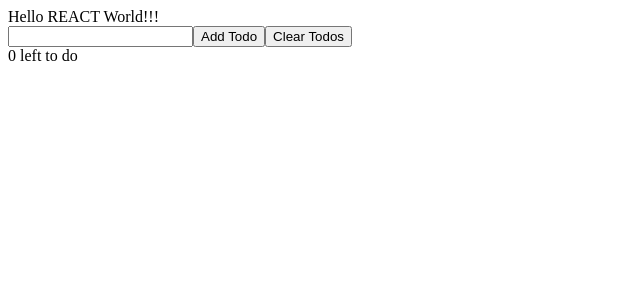
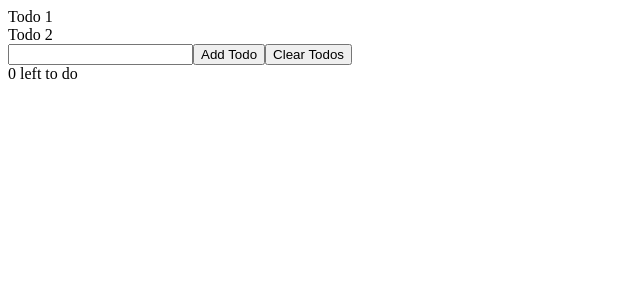
Before and after one commit to BlasToth/react, a React (Create React App) app in the folder to-do-list-basic/: page / in a window 1280 px wide. Shown: the top 300 px of the page, without its empty margins (0-640 px from the left). Built offline with nearby package versions, Linux system fonts and the light colour scheme.

Commit message:
add Todo.js

```diff
--- a/to-do-list-basic/src/App.js
+++ b/to-do-list-basic/src/App.js
@@ -1,10 +1,11 @@
-import React from 'react';
+import React, { useState } from 'react';
 import TodoList from './TodoList'
 
 function App() {
+  const [todos, setTodos] = useState(['Todo 1', 'Todo 2'])
   return (
     <>
-      <TodoList />
+      <TodoList todos = { todos }/>
       <input type="text" />
       <button>Add Todo</button>
       <button>Clear Todos</button>
--- /dev/null
+++ b/to-do-list-basic/src/Todo.js
@@ -0,0 +1,9 @@
+import React from 'react'
+
+export default function Todo({ todo }) {
+    return (
+        <div>
+            { todo }
+        </div>
+    )
+}
--- a/to-do-list-basic/src/TodoList.js
+++ b/to-do-list-basic/src/TodoList.js
@@ -1,9 +1,10 @@
 import React from 'react'
+import Todo from './Todo'
 
-export default function TodoList() {
+export default function TodoList({ todos }) {
     return (
-        <div>
-            Hello REACT World!!!
-        </div>
+        todos.map(todo => {
+            return <Todo todo = { todo } />
+        })
     )
 }
```
Also changed, not shown: 1 other file (tests, documents, lock files or other folders).
